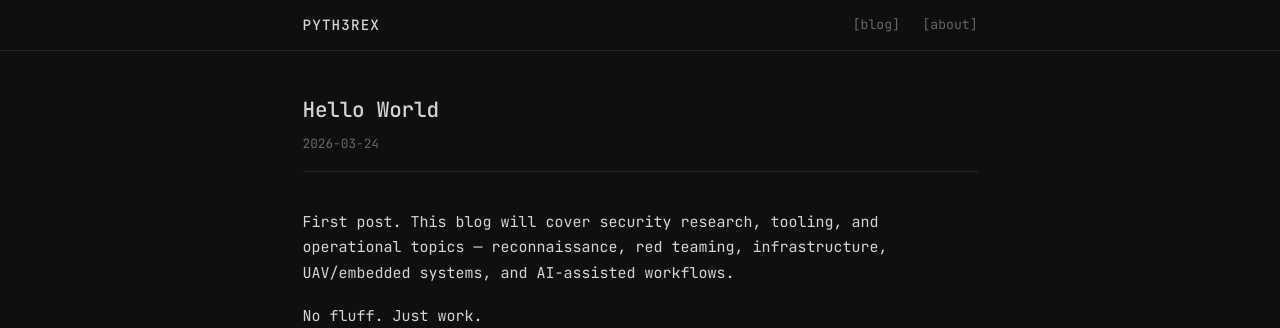
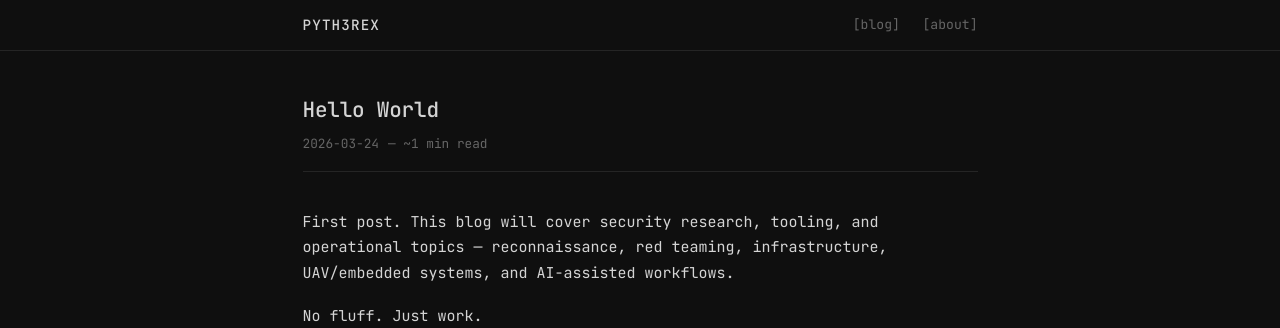
Before and after one commit to Pyth3rEx/Pyth3rEx.github.io, a Jekyll site: the page built from _posts/2026-03-24-hello-world.md, in a window 1280 px wide. Shown: the top 328 px of the page. Built offline with Jekyll 4.4.1, drawn with Linux system fonts in a browser that asks for light colours.

Commit message:
feat: add read time estimate to post header

```diff
--- a/_layouts/post.html
+++ b/_layouts/post.html
@@ -5,6 +5,7 @@ layout: default
   <header class="post-header">
     <h1 class="post-title">{{ page.title }}</h1>
     <time class="post-date" datetime="{{ page.date | date_to_xmlschema }}">{{ page.date | date: "%Y-%m-%d" }}</time>
+    <span class="post-read-time">{% assign words = content | number_of_words %}{% assign minutes = words | divided_by: 200 %}{% if minutes < 1 %}~1 min read{% else %}~{{ minutes }} min read{% endif %}</span>
   </header>
 
   <div class="post-content">
--- a/_sass/custom.scss
+++ b/_sass/custom.scss
@@ -188,6 +188,13 @@ h1.page-title {
     font-size: 0.85rem;
   }
 
+  .post-read-time {
+    color: $text-muted;
+    font-size: 0.85rem;
+
+    &::before { content: '— '; }
+  }
+
   .post-content {
     h1, h2, h3, h4, h5, h6 {
       color: $text;
```
